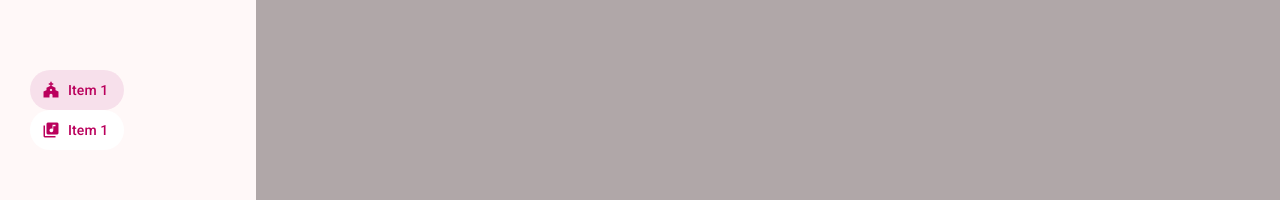
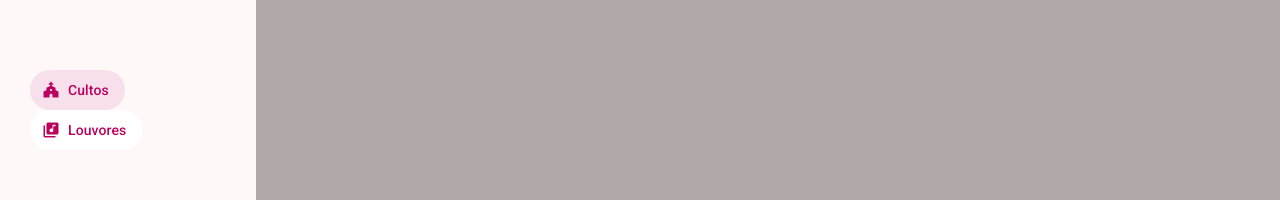
Before and after one commit to pgabrielgmdeveloper/music_adjaf_mf3_web_app, an Angular app: page / in a window 1280 px wide. Both pictures are taken after a click on the button "menu". Shown: the part 303-503 px from the top of the page. Built offline with nearby package versions, Linux system fonts and the light colour scheme.

Commit message:
refactor(asidemenu): ajustes itens de lista

```diff
--- a/src/app/app.component.html
+++ b/src/app/app.component.html
@@ -18,11 +18,11 @@
         <ul>
             <li>
                 <button mat-button (click)="navigateToHome()" ><mat-icon>church</mat-icon>
-                    Item 1</button>
+                    Cultos</button>
             </li>
             <li>
                 <button mat-button (click)="navigateToMusic()"><mat-icon>library_music</mat-icon>
-                    Item 1</button>
+                    Louvores</button>
             </li>
         </ul>
     </mat-sidenav>
```
